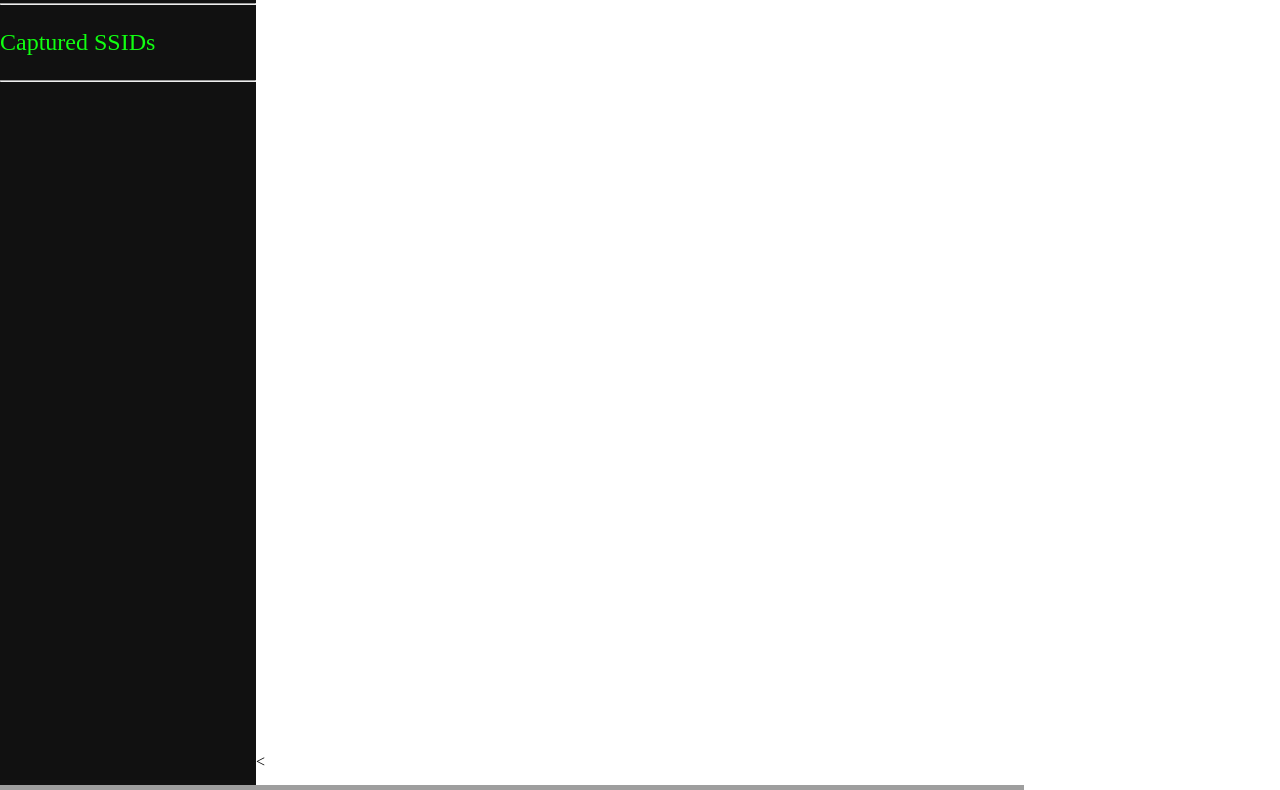
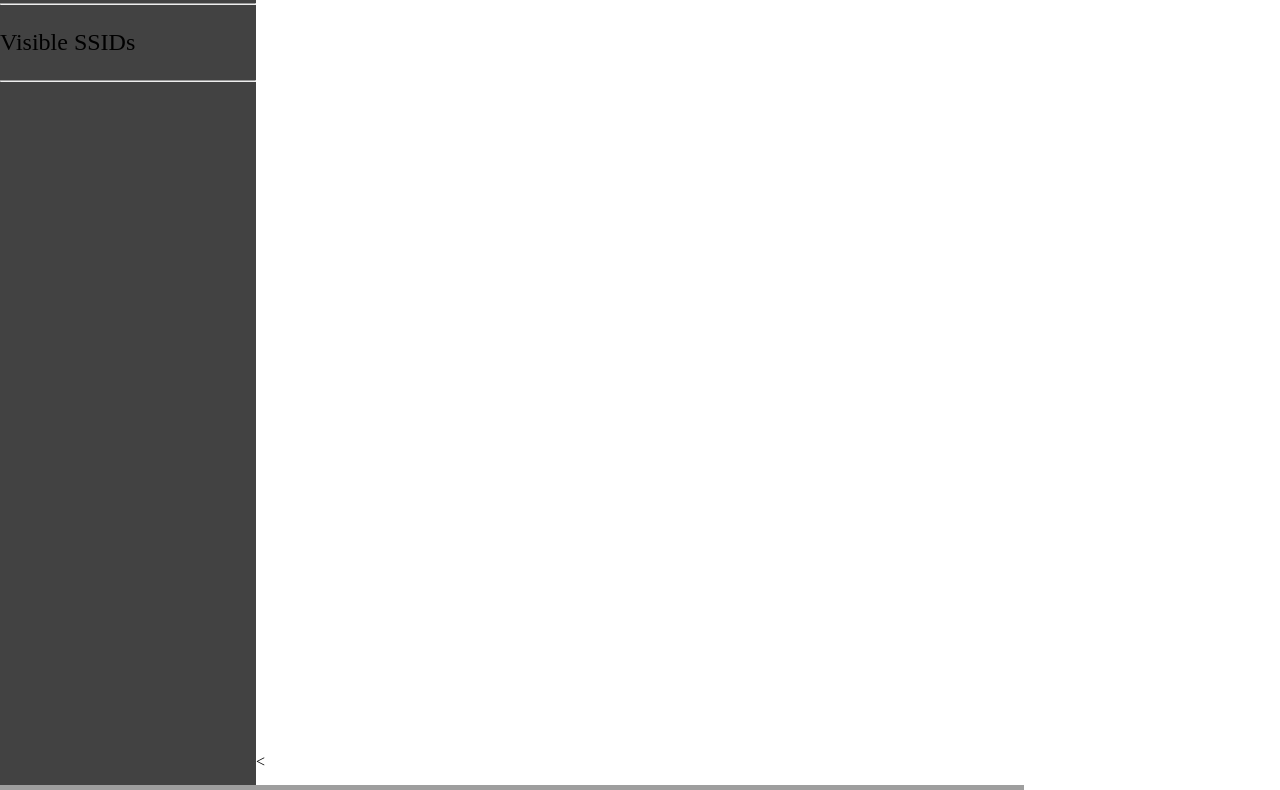
Before and after one commit to mh37/Argos, a plain HTML site: page index.html in a window 1280 px wide. Shown: the part 47-837 px from the top of the page. Drawn offline with Linux system fonts and the light colour scheme; some packages are replaced by stand-ins of ours; grey boxes are pictures that could not be loaded.

Commit message:
some readability improvements on the frontend (still a lot more to do here)

```diff
--- a/index.html
+++ b/index.html
@@ -1,9 +1,9 @@
 <!DOCTYPE html>
 <html>
   <head>
-    <title>Wifi Probe Mapper</title>
+    <meta http-equiv="content-type" content="text/html; charset=utf-8">
+    <title>Argos</title>
     <meta name="viewport" content="initial-scale=1.0">
-    <meta charset="utf-8">
     <style>
 
       #wifiDemo {
@@ -14,13 +14,13 @@
       #demoTitle {
         width:100%;
         font-size: 21pt;
-        background-color: #111111;
-        color: #11FF11;
+        background-color: #ffffff;
+        color: rgb(0, 0, 0);
       }
 
       #ssidListTitle {
 	font-size: 18pt;
-        color: #11FF11;
+        color: #000000;
       }
 
       #ssidList {
@@ -28,7 +28,7 @@
         overflow: auto;
         width: 20%;
         height: 100%;
-        background-color: #111111;
+        background-color: #424242;
         color: #EEEEEE;
       }
 
@@ -44,21 +44,19 @@
       }
     </style>
   </head>
-
   <body>
-
-  <div id="wifiDemo">
-    <div id="demoTitle">
-      Does your phone's Wifi show where you've been?
+    <div id="wifiDemo">
+      <div id="demoTitle">Argos</div>
+      <div id="ssidList">
+        <hr>
+        <hr>
+        <p id="ssidListTitle">Visible SSIDs</p>
+        <hr></div>
+      <div id="map"></div>
     </div>
-    <div id="ssidList"><hr><hr><p id="ssidListTitle">Captured SSIDs</p><hr></div>
-    <div id="map"></div>
-  </div>
-  <<script src="config.js"></script>
-  <script type="text/javascript">
-
-    //Configuration options can be found in config.js
-
+    &lt;
+    <script src="config.js"></script>
+    <script type="text/javascript">
     var map;
     function initMap() {
       var centerOn = new google.maps.LatLng(config.defaultLat, config.defaultLong);
```
